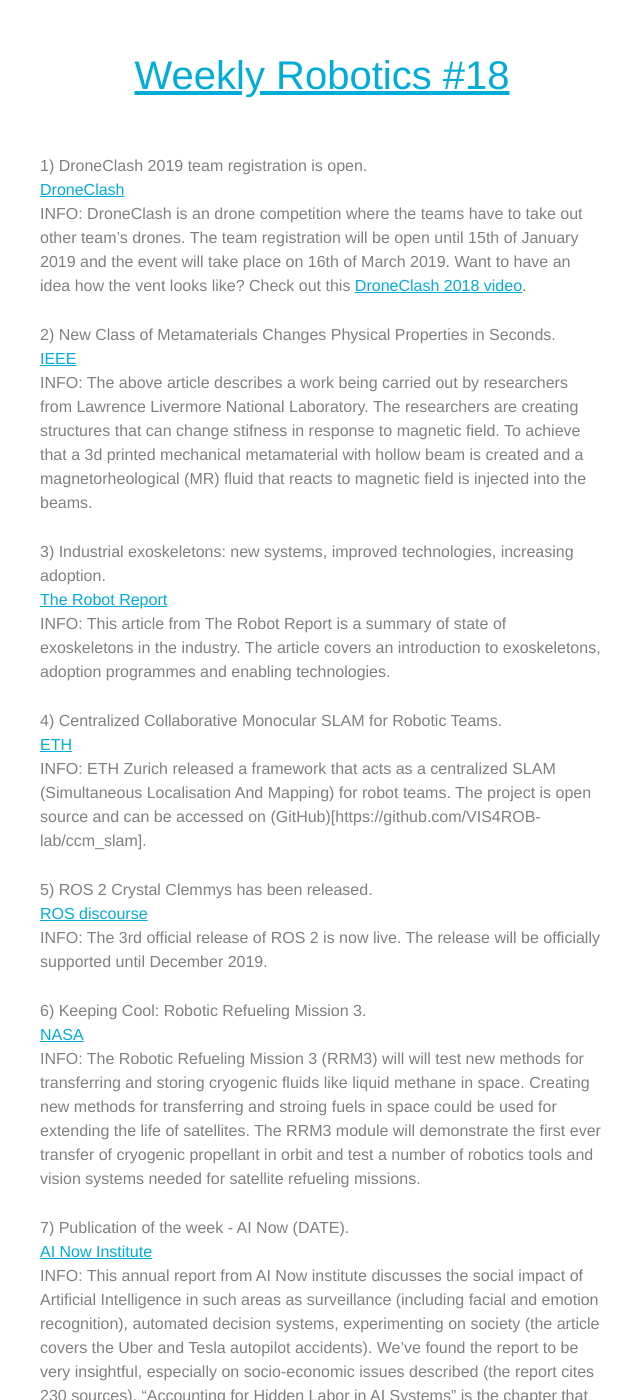
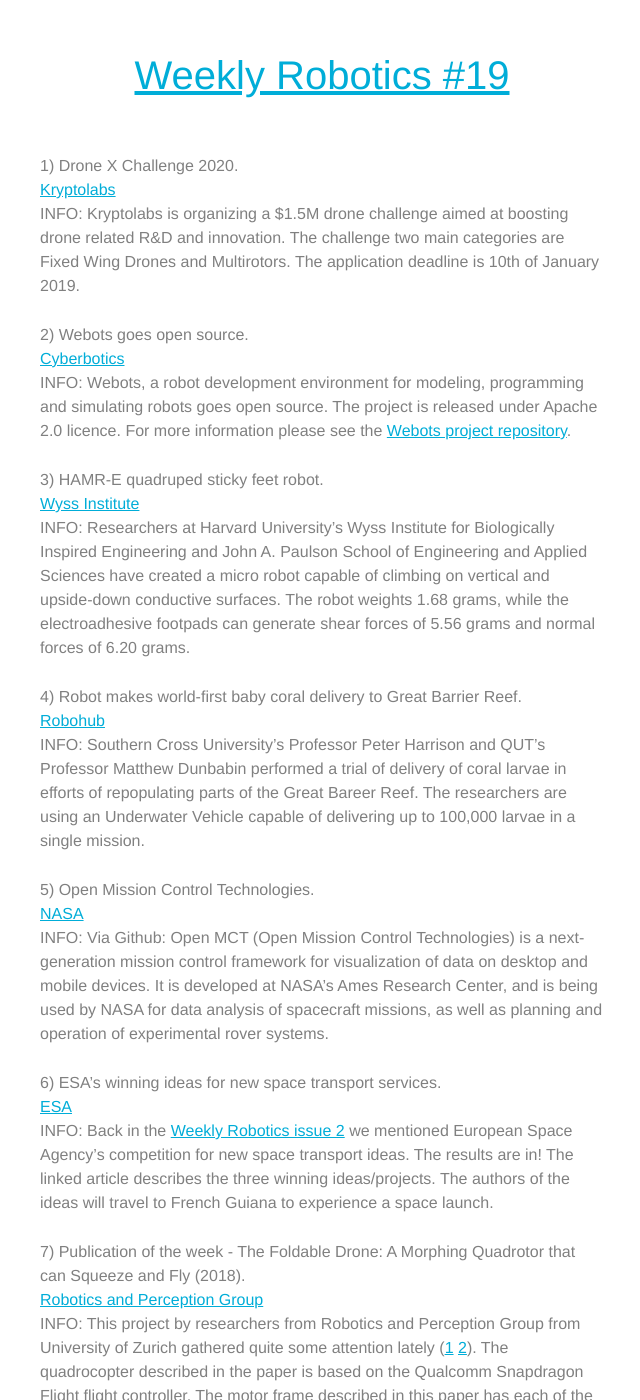
Before and after one commit to msadowski/weeklyrobotics, a Jekyll site: the page built from mc.html, in a window 1280 px wide and 1400 px high. Shown: the whole window, without its empty margins (318-958 px from the left). Built offline with Jekyll 4.4.1, drawn with Linux system fonts in a browser that asks for light colours; some of the changed text lies outside the part shown.

Commit message:
Add issue 19

```diff
--- /dev/null
+++ b/_posts/2018-12-23-weekly-robotics-19.md
@@ -0,0 +1,57 @@
+---
+title: "Weekly Robotics #19"
+description: "Welcome to the holiday edition of Weekly Robotics Newsletter. This week we have a good mix between drones, space technologies, micro robots and open source project. This week's publication of the week covers a Foldable Drone from RPG."
+date: 2018-12-23
+tags: [Robotics, Careers, Drones, Software, Space, OpenSource, Challenge, MicroRobots, AUV, GUI, ROS]
+---
+
+1) Drone X Challenge 2020.
+<br>[Kryptolabs](https://kryptolabs.com/contests/dxc-2020/)<br>
+INFO: Kryptolabs is organizing a $1.5M drone challenge aimed at boosting drone related R&D and innovation. The challenge two main categories are Fixed Wing Drones and Multirotors. The application deadline is 10th of January 2019.
+
+2) Webots goes open source.
+<br>[Cyberbotics](https://cyberbotics.com/doc/blog/Webots-2019-a-release)<br>
+INFO: Webots, a robot development environment for modeling, programming and simulating robots goes open source. The project is released under Apache 2.0 licence. For more information please see the [Webots project repository](https://github.com/omichel/webots).
+
+3) HAMR-E quadruped sticky feet robot.
+<br>[Wyss Institute](https://wyss.harvard.edu/robots-with-sticky-feet-can-climb-up-down-and-all-around/)<br>
+INFO: Researchers at Harvard University’s Wyss Institute for Biologically Inspired Engineering and John A. Paulson School of Engineering and Applied Sciences have created a micro robot capable of climbing on vertical and upside-down conductive surfaces. The robot weights 1.68 grams, while the electroadhesive footpads can generate shear forces of 5.56 grams and normal forces of 6.20 grams.
+
+4) Robot makes world-first baby coral delivery to Great Barrier Reef.
+<br>[Robohub](https://robohub.org/robot-makes-world-first-baby-coral-delivery-to-great-barrier-reef/)<br>
+INFO: Southern Cross University’s Professor Peter Harrison and QUT’s Professor Matthew Dunbabin performed a trial of delivery of coral larvae in efforts of repopulating parts of the Great Bareer Reef. The researchers are using an Underwater Vehicle capable of delivering up to 100,000 larvae in a single mission.
+
+5) Open Mission Control Technologies.
+<br>[NASA](https://github.com/nasa/openmct)<br>
+INFO: Via Github: Open MCT (Open Mission Control Technologies) is a next-generation mission control framework for visualization of data on desktop and mobile devices. It is developed at NASA's Ames Research Center, and is being used by NASA for data analysis of spacecraft missions, as well as planning and operation of experimental rover systems.
+
+6) ESA's winning ideas for new space transport services.
+<br>[ESA](http://www.esa.int/Our_Activities/Space_Transportation/Winning_ideas_for_new_space_transport_services)<br>
+INFO: Back in the [Weekly Robotics issue 2](http://weeklyrobotics.com/weekly-robotics-2) we mentioned European Space Agency's competition for new space transport ideas. The results are in! The linked article describes the three winning ideas/projects. The authors of the ideas will travel to French Guiana to experience a space launch.
+
+7) Publication of the week - The Foldable Drone: A Morphing Quadrotor that can Squeeze and Fly (2018).
+<br>[Robotics and Perception Group](http://rpg.ifi.uzh.ch/docs/RAL18_Falanga.pdf)<br>
+INFO: This project by researchers from Robotics and Perception Group from University of Zurich gathered quite some attention lately ([1](https://techcrunch.com/2018/12/14/this-drone-shrinks-to-fit/) [2](https://www.theverge.com/2018/12/20/18150454/shape-shifting-drone-future-rescue-missions)). The quadrocopter described in the paper is based on the Qualcomm Snapdragon Flight flight controller. The motor frame described in this paper has each of the arms mounted on a servo motor (HiTech HS-5070MH) and offset vertically so that adjacent propellers do not collide. Folding the arms on the quadrotor impacts CoG (Center of Gravity) location, inertial tensor of the platform and thrust mapping. The multirotor can sustain a stable flight thanks to real-time adaptive control scheme. We highly recommend watching the videos linked in the paper and a radar diagram showing how different configurations affect pitch/roll acceleration, flight time and robot's dimensions.
+
+
+### Careers
+
+0) Would you like to advertise an open position in a robotics related company?
+<br>[Weekly Robotics](https://weeklyrobotics.com/About)<br>
+INFO: If you would like us to include your open position in the hiring section please feel free to send us an [e-mail](mailto:careers@weeklyrobotics.com).
+
+1) Fraunhofer IPA (Stuttgart, Germany) - Research Associate.
+<br>[Fraunhofer](https://recruiting.fraunhofer.de/Vacancies/42298/Description/2)<br>
+INFO: The department “Robot and Assistive Systems” at Fraunhofer IPA develops mobile service robots for the numerous applications: from small robots for the home and garden to transport assistants, inspection, and cleaning robots for the industry, or personal robots that attend and support people in their everyday lives.
+
+2) Teqram (Zwolle, Netherlands) - Various Positions.
+<br>[Teqram](https://teqram.com/careers/)<br>
+INFO: Teqram creates solutions for vision guided robotics.
+
+3) Space Applications Services (Sint-Stevens-Woluwe, Belgium) - Robotics Software Engineer.
+<br>[Space Applications Services](https://www.spaceapplications.com/career/robotics-software-engineer/)<br>
+INFO: Space Applications Services aim is to research and develop innovative systems, solutions and products and provide services to the aerospace, security markets & related industries.
+
+4) Wingtra (Zurich, Switzerland) - Robotics Software Developer.
+<br>[Wingtra](https://jobs.lever.co/wingtra-2/0ebffabe-550e-47cd-ac03-14253de7fb6c)<br>
+INFO: Wingtra is creating VTOL (Vertical Takeoff and Landing) drones.
--- a/mc.html
+++ b/mc.html
@@ -648,9 +648,3 @@
 </center>
 </body>
 </html>
-
-
-<!-- {% assign post = site.posts.first %}
-<h1> </h1>{{ site.posts.first.title }} + {{ site.url}}{{site.posts.first.id}}
-
-{{ site.posts.first.content }} -->
```
Also changed, not shown: _templates/2018-MM-DD-weekly-robotics-X.md (+2 -2 lines).
